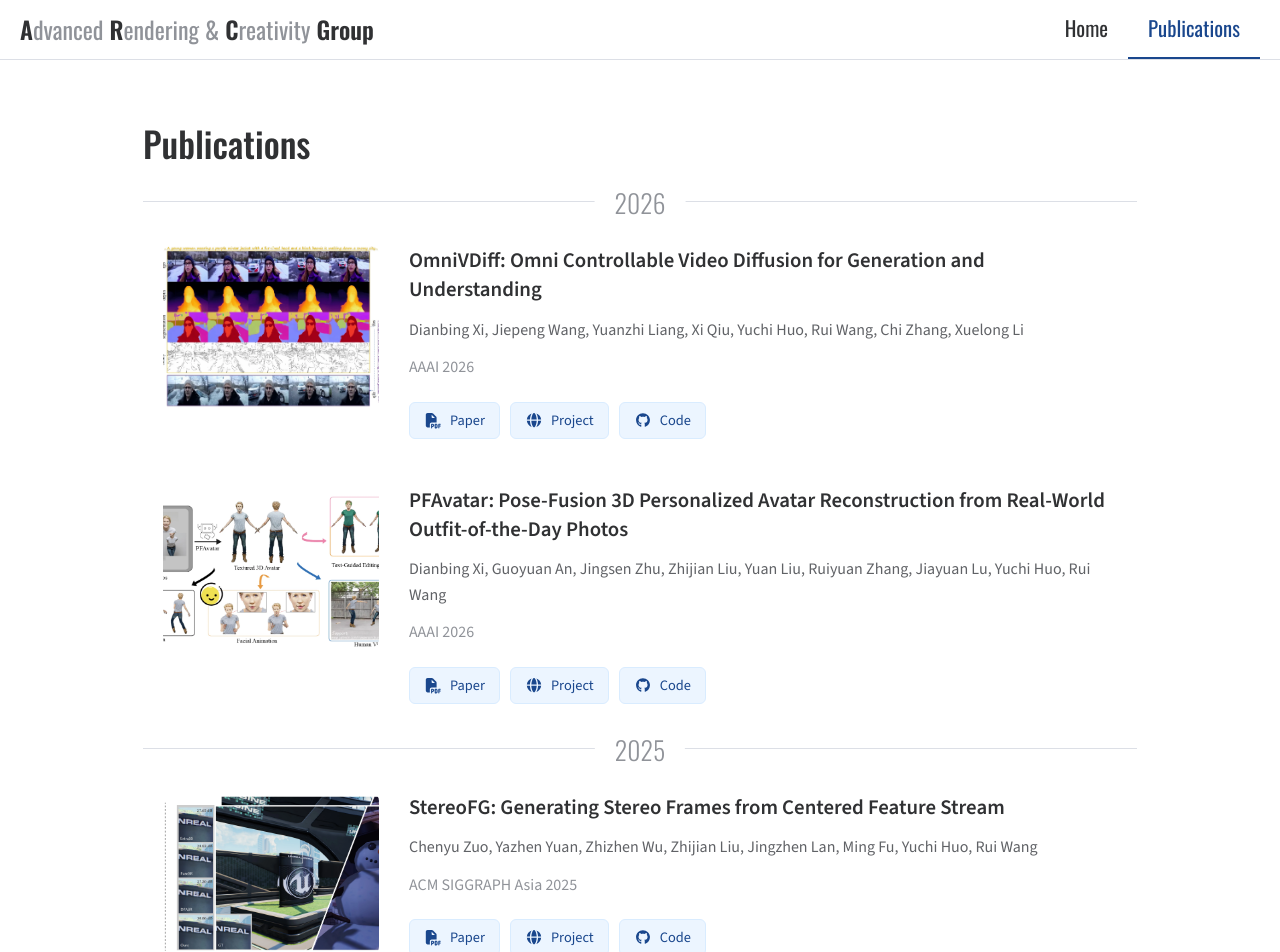
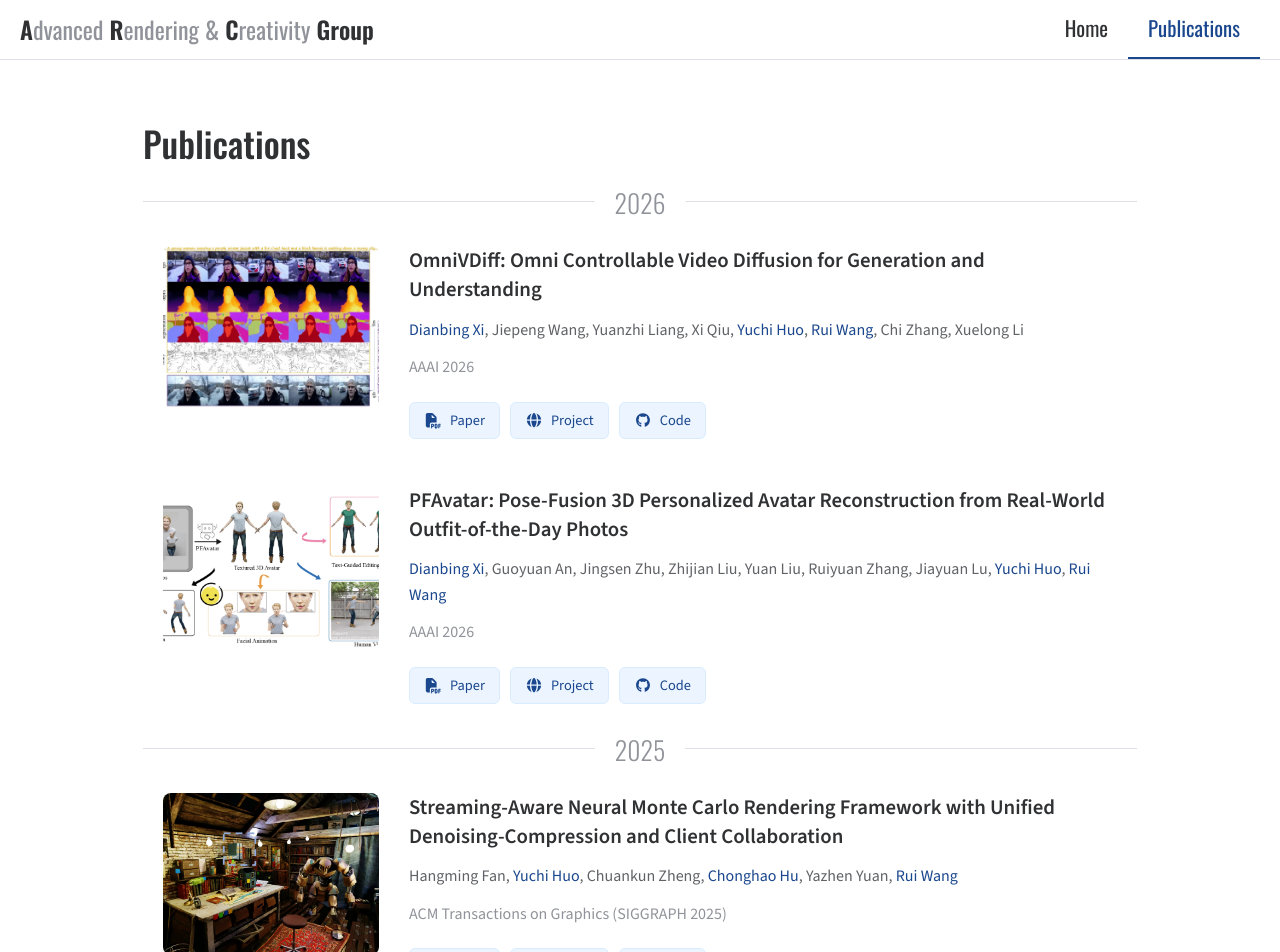
Before and after one commit to RenderingZJU/TeamPage, a Vue app: page /publications in a window 1280 px wide. Shown: the top 952 px of the page. Built offline with nearby package versions, Linux system fonts and the light colour scheme.

Commit message:
Add initial people.json file with researcher profiles, update pubs

```diff
--- /dev/null
+++ b/src/assets/people.json
@@ -0,0 +1,18 @@
+[
+    {
+        "name": "Yuchi Huo",
+        "url": "http://www.cad.zju.edu.cn/home/huo/"
+    },
+    {
+        "name": "Chonghao Hu",
+        "url": "https://chonghaohu.carbene.cc/"
+    },
+    {
+        "name": "Dianbing Xi",
+        "url": "https://xdobetter.github.io/"
+    },
+    {
+        "name": "Rui Wang",
+        "url": "http://www.cad.zju.edu.cn/home/rwang/"
+    }
+]
--- a/src/assets/publications.json
+++ b/src/assets/publications.json
@@ -208,5 +208,25 @@
       "project": "https://tele-ai.github.io/OmniVDiff/",
       "code": "https://github.com/Tele-AI/OmniVDiff"
     }
+  },
+  {
+    "id": 11,
+    "year": 2025,
+    "title": "Streaming-Aware Neural Monte Carlo Rendering Framework with Unified Denoising-Compression and Client Collaboration",
+    "authors": [
+      "Hangming Fan",
+      "Yuchi Huo",
+      "Chuankun Zheng",
+      "Chonghao Hu",
+      "Yazhen Yuan",
+      "Rui Wang"
+    ],
+    "venue": "ACM Transactions on Graphics (SIGGRAPH 2025)",
+    "teaserUrl": "/pub-teasers/fan25streaming.webp",
+    "links": {
+      "paper": "https://dl.acm.org/doi/pdf/10.1145/3730879",
+      "project": "https://hmfann.github.io/collaborative-streaming/",
+      "code": "https://github.com/Rendering-at-ZJU/Cloud-End-Collaboration-MC-Rendering"
+    }
   }
 ]
--- a/src/views/PublicationsView.vue
+++ b/src/views/PublicationsView.vue
@@ -53,6 +53,7 @@
 <script setup lang="ts">
 import { computed } from 'vue'
 import publicationsData from '@/assets/publications.json'
+import peopleData from '@/assets/people.json'
 
 // --- Import FontAwesome Icons ---
 import { FontAwesomeIcon } from '@fortawesome/vue-fontawesome'
@@ -61,7 +62,14 @@ import { faGithub } from '@fortawesome/free-brands-svg-icons'
 
 // --- Type Definition and Data Processing (remains the same) ---
 type Publication = (typeof publicationsData)[number];
+type Person = (typeof peopleData)[number];
+
 const publications: Publication[] = [...publicationsData].sort((a, b) => b.year - a.year || b.id - a.id);
+
+// Build a quick lookup from author name to URL
+const peopleMap = new Map<string, string>(
+  (peopleData as Person[]).map((p) => [p.name, p.url])
+);
 
 const groupedPublications = computed(() => {
   const groups = new Map<number, Publication[]>();
@@ -75,8 +83,14 @@ const groupedPublications = computed(() => {
 });
 
 const formatAuthors = (authors: string[]): string => {
-  // Example of highlighting a specific author
-  return authors.join(', ');
+  const parts = authors.map((name) => {
+    const url = peopleMap.get(name);
+    if (url) {
+      return `<a href="${url}" target="_blank" rel="noopener">${name}</a>`;
+    }
+    return name;
+  });
+  return parts.join(', ');
 };
 </script>
 
```
Also changed, not shown: public/pub-teasers/fan25streaming.webp (added).
